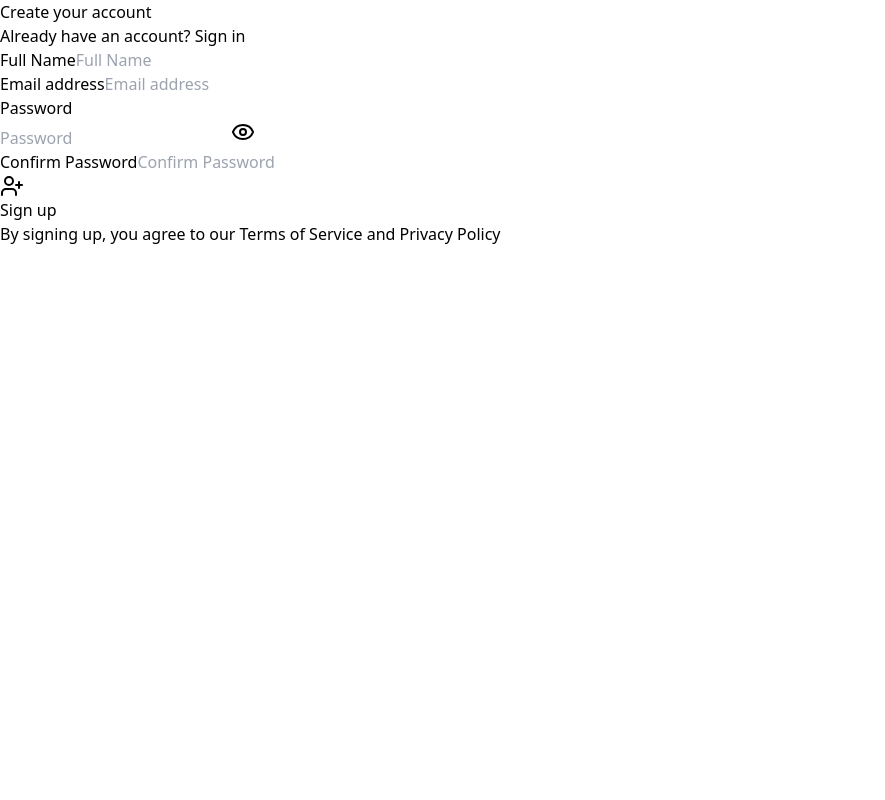
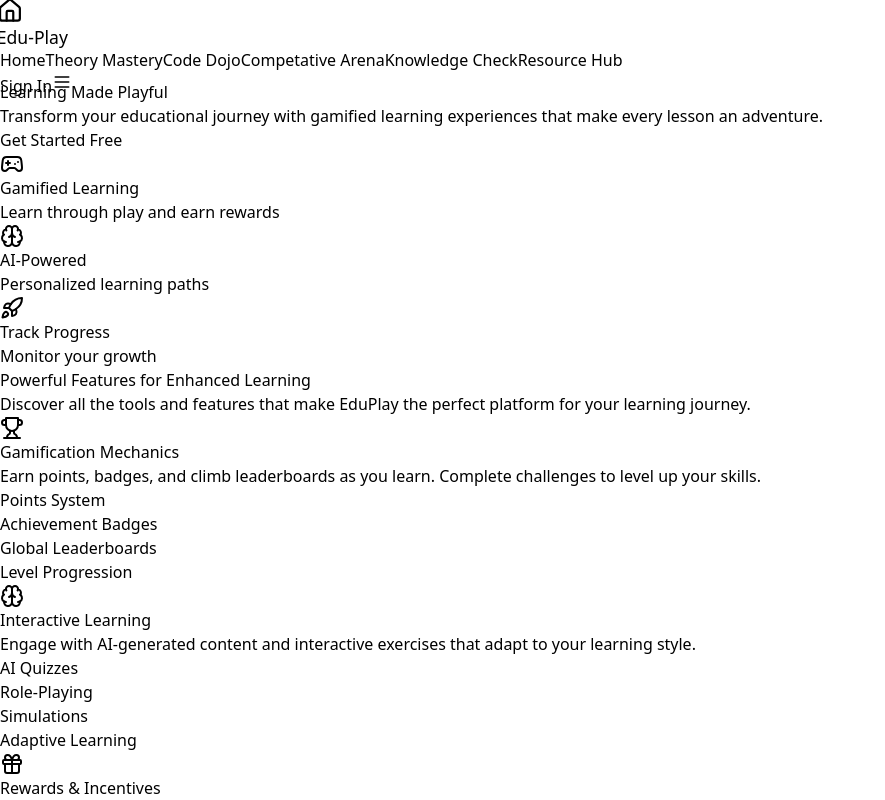
Before and after one commit to Amaanx6/Edu-Play, a React (Vite) app in the folder Frontend/: page / in a window 1280 px wide. Shown: the top 800 px of the page, without its empty margins (0-885 px from the left). Built offline with nearby package versions, Linux system fonts and the light colour scheme.

Commit message:
Auth completed

```diff
--- a/Frontend/src/App.tsx
+++ b/Frontend/src/App.tsx
@@ -18,9 +18,9 @@
     <Router>
       <div className="app-container">
         <Routes>
-          <Route path="/" element={<Signup />} />
+          <Route path="/signup" element={<Signup />} />
           <Route path="/login" element={<Login />} />
-          <Route path="/Landing" element={<MainLanding />} />
+          <Route path="/" element={<MainLanding />} />
           <Route path="/input" element={<YouTubeLearningPortal />} />
           <Route path="/content" element={<SummaryComponent />} />
           <Route path="/content2" element={<TheoryTab summary={HARDCODED_SUMMARY} />} />
```
